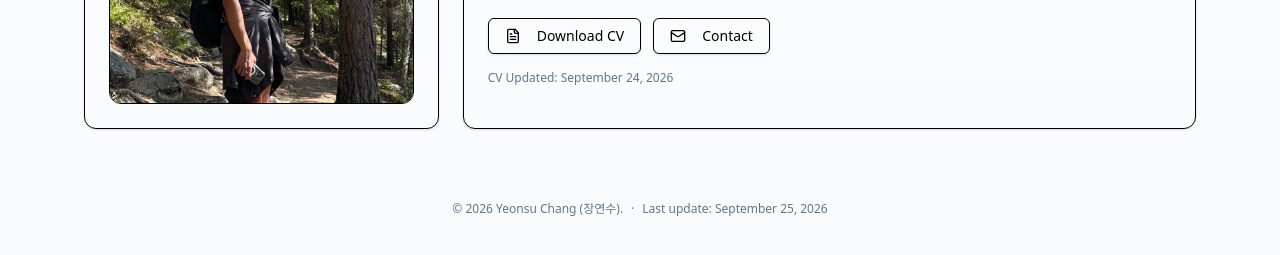
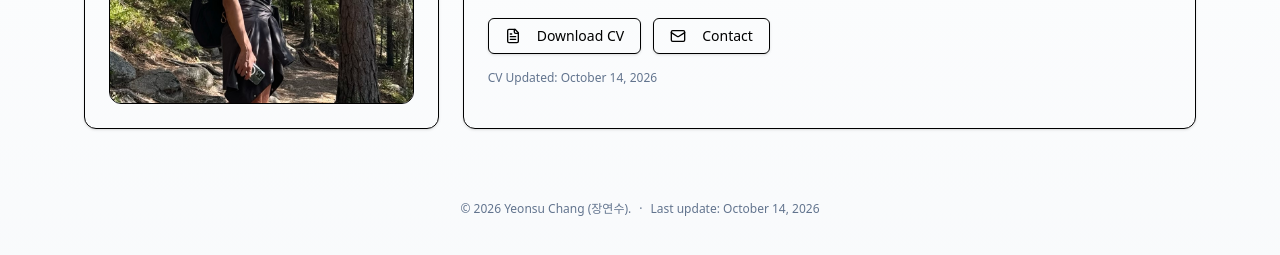
Before and after one commit to Yeonsu-Chang/Yeonsu-Chang.github.io, a React (Vite) app: page / in a window 1280 px wide. Shown: the part 499-754 px from the top of the page. Built offline with nearby package versions, Linux system fonts and the light colour scheme; the HTML template or start-up script is replaced by a standard one.

Commit message:
Update CV and site dates

```diff
--- a/src/App.tsx
+++ b/src/App.tsx
@@ -37,7 +37,7 @@ const PROFILE = {
   ],
   advisor: "O-joung Kwon",
   advisorUrl: "http://ojkwon.com",
-  updated: "CV Updated: September 24, 2026",
+  updated: "CV Updated: October 14, 2026",
 };
 
 const JOURNAL = [
@@ -614,7 +614,7 @@ export default function App() {
       <footer className="flex flex-wrap items-center justify-center gap-x-2 gap-y-1 py-10 text-center text-xs text-slate-500">
         <span>© {new Date().getFullYear()} {PROFILE.name}.</span>
         <span aria-hidden="true">·</span>
-        <span>Last update: September 25, 2026</span>
+        <span>Last update: October 14, 2026</span>
       </footer>
     </div>
   );
```
